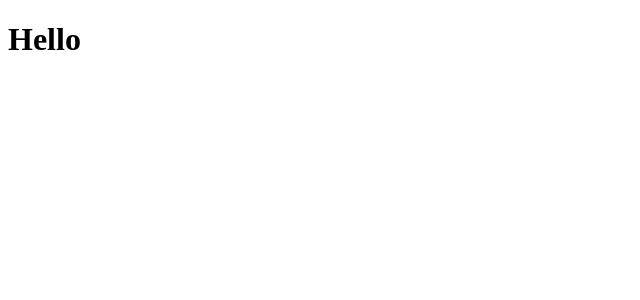
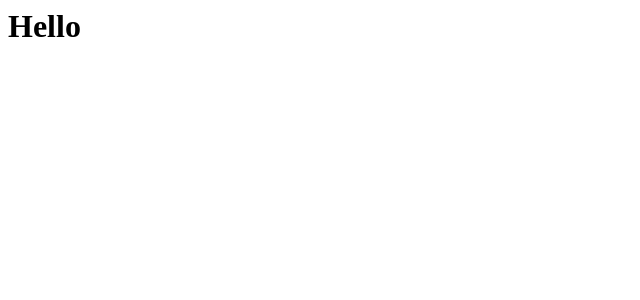
Before and after one commit to MarcosCoelhoo/mini-portfolio-marcosdev, a React (Vite) app: page / in a window 1280 px wide. Shown: the top 300 px of the page, without its empty margins (0-640 px from the left). Built offline with nearby package versions, Linux system fonts and the light colour scheme; the HTML template or start-up script is replaced by a standard one.

Commit message:
style: add variables and css reset

```diff
--- a/src/App.css
+++ b/src/App.css
@@ -0,0 +1,24 @@
+:root {
+  --color-dark:#207B1A;
+  --color-principal:#249D1C;
+  --color-secondary:#33BE29;
+  --color-white: #F3FCF1;
+  --shadow: 0 0 3px 1px rgba(250, 800, 230, .1)
+};
+
+* {
+  margin: 0;
+  padding: 0;
+  box-sizing: border-box;
+}
+
+h1, h2, h3 {
+  margin: 0;
+  padding: 0;
+}
+
+li, ul {
+  margin: 0;
+  padding: 0;
+  list-style: none;
+}
```
